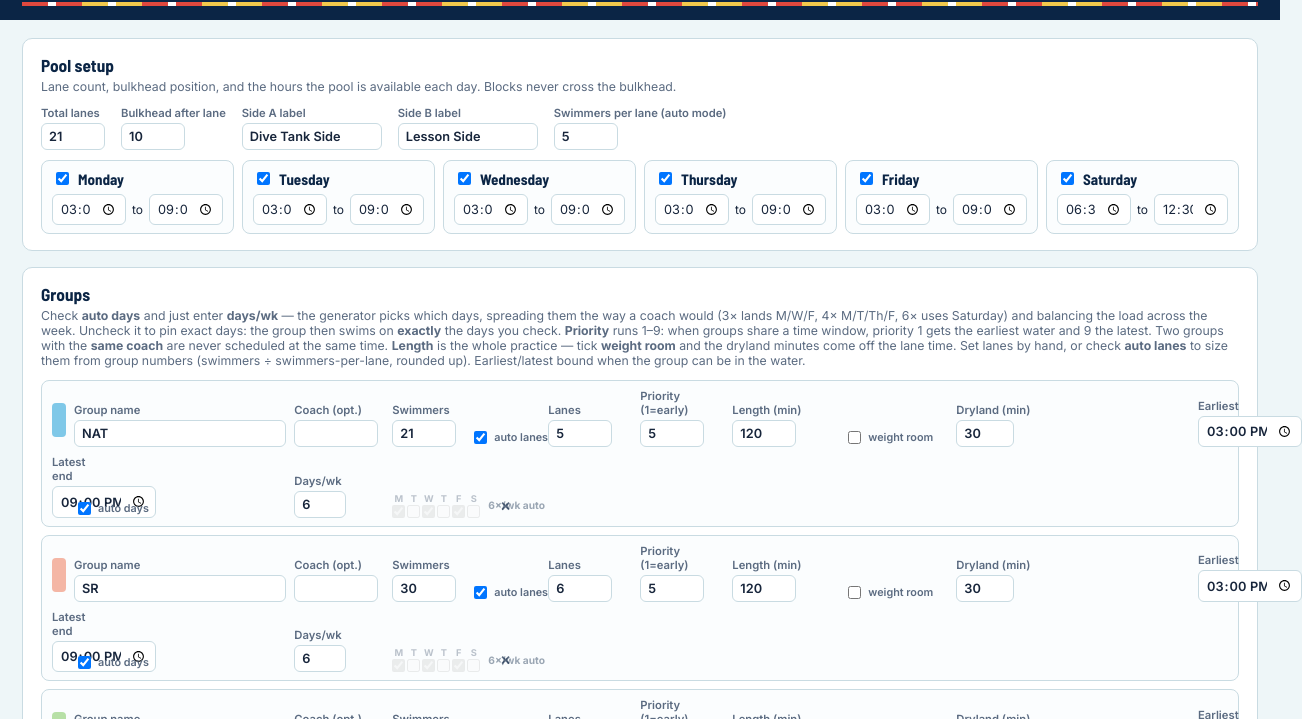
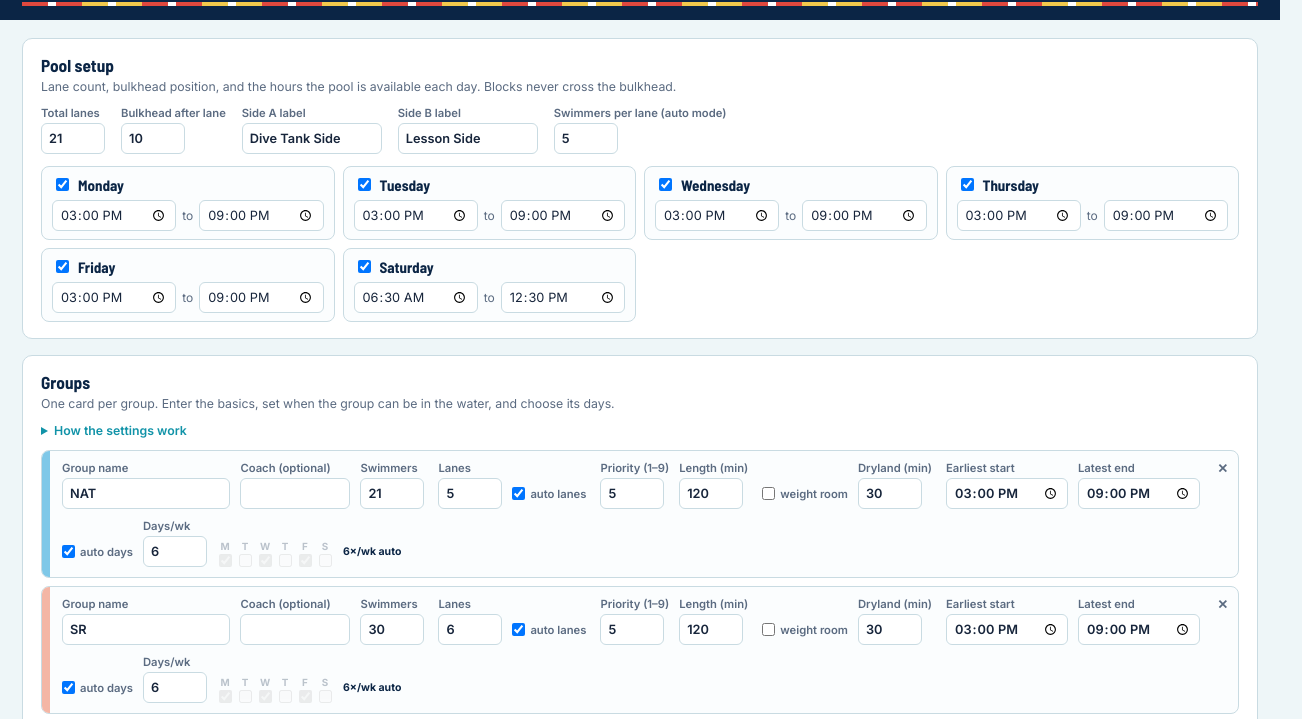
Before and after one commit to lakesideaquatic/poolpuzzle, a plain HTML site: page index.html in a window 1280 px wide. Both pictures are taken after a click on the button "Load LAC Justin roster". Shown: the part 64-783 px from the top of the page, 1302 px wide, since content can reach past the window. Drawn offline with Linux system fonts and the light colour scheme.

Commit message:
Cleaner UI
Cleaned up the UI, rearranged some boxes, and ultimately made the user experience cleaner and less complicated.

```diff
--- a/index.html
+++ b/index.html
@@ -22,6 +22,7 @@
   font-size:15px;
 }
 *{box-sizing:border-box}
+.hidden{display:none}
 body{margin:0;font-family:'Inter',system-ui,sans-serif;color:var(--ink);background:var(--water)}
 h1,h2,h3,.disp{font-family:'Barlow Semi Condensed',sans-serif}
 
@@ -36,11 +37,12 @@ main{max-width:1280px;margin:0 auto;padding:18px 22px 60px}
 .panel h2{margin:0 0 4px;font-size:1.15rem;color:var(--navy)}
 .panel .hint{color:var(--muted);font-size:.82rem;margin:0 0 12px}
 
-label.f{display:flex;flex-direction:column;gap:3px;font-size:.75rem;font-weight:600;color:var(--muted)}
+label.f{display:flex;flex-direction:column;gap:3px;font-size:.75rem;font-weight:600;color:var(--muted);white-space:nowrap}
 input[type=text],input[type=number],input[type=time],select{
   font:inherit;font-size:.85rem;padding:5px 7px;border:1px solid var(--line);border-radius:6px;background:#fff;color:var(--ink);min-width:0}
 input[type=number]{width:64px}
-input[type=time]{width:104px}
+input[type=time]{width:122px}
+input[type=text],input[type=number],input[type=time]{height:31px}
 input:focus,select:focus,button:focus-visible{outline:2px solid var(--aqua);outline-offset:1px}
 
 button{font:inherit;cursor:pointer;border-radius:7px;border:1px solid var(--line);background:#fff;padding:7px 12px;font-weight:600;font-size:.85rem;color:var(--navy)}
@@ -52,27 +54,38 @@ button.ghost{border:none;background:none;color:var(--muted);padding:4px 6px}
 button.ghost:hover{color:var(--rope);background:none}
 
 .settings-grid{display:flex;gap:16px;flex-wrap:wrap;align-items:flex-end}
-.daywins{display:grid;grid-template-columns:repeat(auto-fit,minmax(170px,1fr));gap:8px;margin-top:10px}
+.daywins{display:grid;grid-template-columns:repeat(auto-fill,minmax(290px,1fr));gap:8px;margin-top:12px}
 .daywin{border:1px solid var(--line);border-radius:8px;padding:8px 10px;display:flex;flex-direction:column;gap:6px;background:#fbfdfe}
 .daywin .dw-top{display:flex;align-items:center;gap:6px;font-weight:700;font-family:'Barlow Semi Condensed';color:var(--navy)}
-.daywin .times{display:flex;gap:6px;align-items:center;font-size:.8rem}
+.daywin .times{display:flex;gap:6px;align-items:center;font-size:.8rem;color:var(--muted)}
+.daywin .times input{flex:1 1 0;width:auto;min-width:0}
 .daywin.off{opacity:.5}
 
-/* group + ops tables */
+/* group + ops rows: fields sit in small clusters that wrap as units,
+   so nothing can overlap or run off the page at any window width */
 .rows{display:flex;flex-direction:column;gap:8px}
-.grow,.orow{display:grid;gap:8px;align-items:end;border:1px solid var(--line);border-radius:8px;padding:8px 10px;background:#fbfdfe}
-.grow{grid-template-columns:14px 1.4fr 90px 70px 70px 84px 84px 104px 104px auto 1fr 30px}
-.orow{grid-template-columns:14px 1.4fr auto 104px 104px 80px 80px 1fr 30px}
-.swatch{width:14px;height:34px;border-radius:4px;align-self:stretch;margin-top:14px}
-.daychecks{display:flex;gap:2px}
-.daychecks label{display:flex;flex-direction:column;align-items:center;font-size:.62rem;font-weight:700;color:var(--muted);gap:1px;cursor:pointer}
+.grow,.orow{position:relative;display:flex;flex-wrap:wrap;gap:10px 14px;align-items:flex-end;
+  border:1px solid var(--line);border-radius:8px;padding:10px 38px 10px 20px;background:#fbfdfe;overflow:hidden}
+.swatch{position:absolute;left:0;top:0;bottom:0;width:8px}
+.fg{display:flex;flex-wrap:wrap;gap:8px 10px;align-items:flex-end;min-width:0}
+.fg.id{flex:1 1 320px;max-width:460px}
+.fg.id label.wide{flex:1 1 140px}
+.fg.id label.wide input{width:100%}
+.grow>.ghost,.orow>.ghost{position:absolute;top:6px;right:4px}
+.daychecks{display:flex;gap:4px;align-items:flex-end;min-height:31px}
+.daychecks label{display:flex;flex-direction:column;align-items:center;font-size:.66rem;font-weight:700;color:var(--muted);gap:2px;cursor:pointer;min-width:16px}
 .daychecks input{margin:0}
-.daychecks.off{opacity:.4}
-.daychecks .wk{font-size:.68rem;font-weight:700;color:var(--navy);align-self:center;margin-left:6px;white-space:nowrap}
-.autobox{display:flex;align-items:center;gap:4px;font-size:.72rem;font-weight:600;color:var(--muted);margin-top:16px;white-space:nowrap}
-.addbtns{margin-top:10px;display:flex;gap:8px}
+.daychecks.off label{opacity:.4}
+.daychecks .wk{font-size:.7rem;font-weight:700;color:var(--navy);align-self:center;margin-left:6px;white-space:nowrap}
+.autobox{display:flex;align-items:center;gap:5px;height:31px;font-size:.75rem;font-weight:600;color:var(--muted);white-space:nowrap}
+.autobox input{margin:0}
+.autobox label{cursor:pointer}
+details.how{margin:0 0 12px;font-size:.82rem;color:var(--muted)}
+details.how summary{cursor:pointer;font-weight:600;color:var(--aqua)}
+details.how ul{margin:8px 0 0;padding-left:18px;display:grid;gap:4px;max-width:900px}
+.addbtns{margin-top:10px;display:flex;gap:8px;flex-wrap:wrap}
 
-.genbar{display:flex;align-items:center;gap:14px;margin:20px 0}
+.genbar{display:flex;align-items:center;gap:10px 14px;margin:20px 0;flex-wrap:wrap}
 .genbar .warn{color:var(--rope);font-size:.85rem;font-weight:600}
 
 /* failures */
@@ -88,7 +101,7 @@ button.ghost:hover{color:var(--rope);background:none}
 /* day grid */
 .day-section{background:#fff;border:1px solid var(--line);border-radius:10px;padding:14px;margin-bottom:18px}
 .day-section.hidden{display:none}
-.day-head{display:flex;align-items:baseline;gap:12px;margin-bottom:2px}
+.day-head{display:flex;align-items:baseline;gap:6px 12px;margin-bottom:2px;flex-wrap:wrap}
 .day-head h3{margin:0;font-size:1.3rem;color:var(--navy);text-transform:uppercase;letter-spacing:.04em}
 .day-head .win{color:var(--muted);font-size:.82rem}
 .sides{display:flex;font-family:'Barlow Semi Condensed';font-weight:600;font-size:.78rem;color:var(--muted);letter-spacing:.06em;text-transform:uppercase;margin:6px 0 4px}
@@ -116,7 +129,7 @@ table.summary td .am{color:var(--aqua);font-weight:600}
 table.summary td.offc{color:#b3bfcd}
 
 /* nudge panel */
-#nudge{position:fixed;bottom:18px;left:50%;transform:translateX(-50%);background:var(--navy);color:#fff;border-radius:12px;padding:10px 16px;display:none;gap:10px;align-items:center;box-shadow:0 6px 24px rgba(11,37,69,.35);z-index:50}
+#nudge{position:fixed;bottom:18px;left:50%;transform:translateX(-50%);background:var(--navy);color:#fff;border-radius:12px;padding:10px 16px;display:none;gap:8px 10px;align-items:center;flex-wrap:wrap;justify-content:center;width:max-content;max-width:calc(100vw - 24px);box-shadow:0 6px 24px rgba(11,37,69,.35);z-index:50}
 #nudge.show{display:flex}
 #nudge .nm{font-family:'Barlow Semi Condensed';font-weight:700;margin-right:4px}
 .block.clash{outline:2px dashed #c0392b;outline-offset:-2px;box-shadow:0 2px 10px rgba(192,57,43,.35)}
@@ -126,15 +139,22 @@ table.summary td.offc{color:#b3bfcd}
 .day-head .addbar{margin-left:auto;display:flex;gap:6px;align-items:center}
 .addsel{font:inherit;font-size:.74rem;padding:3px 6px;border:1px solid var(--line);border-radius:6px;background:#fff;max-width:210px}
 .addbtn{font-size:.74rem;padding:4px 10px}
-.poolt{font-size:.68rem;font-weight:700;color:var(--aqua);align-self:center;white-space:nowrap}
+.poolt{font-size:.72rem;font-weight:700;color:var(--aqua);height:31px;display:flex;align-items:center;white-space:nowrap}
+.poolt:empty{display:none}
 #nudge button{background:var(--navy-2);border:1px solid #2a5a96;color:#fff;padding:5px 10px}
 #nudge button:hover{background:var(--aqua)}
 #nudge .keys{font-size:.66rem;opacity:.72;margin-left:2px;border-left:1px solid #2a5a96;padding-left:10px;white-space:nowrap}
-#toast{position:fixed;bottom:80px;left:50%;transform:translateX(-50%);background:var(--rope);color:#fff;padding:8px 16px;border-radius:8px;font-size:.85rem;display:none;z-index:60}
+#toast{max-width:calc(100vw - 24px);position:fixed;bottom:80px;left:50%;transform:translateX(-50%);background:var(--rope);color:#fff;padding:8px 16px;border-radius:8px;font-size:.85rem;display:none;z-index:60}
 
 .io{display:flex;gap:8px;flex-wrap:wrap}
 footer.note{color:var(--muted);font-size:.78rem;max-width:1280px;margin:0 auto;padding:0 22px 30px}
 
+@media (max-width:640px){
+  main{padding:12px 12px 60px}
+  header.app{padding:12px 14px}
+  .panel{padding:12px}
+  #nudge .keys{display:none}
+}
 @media print{
   @page{size:letter landscape;margin:7mm}
   :root{--slot-h:10.5px}
@@ -171,7 +191,17 @@ footer.note{color:var(--muted);font-size:.78rem;max-width:1280px;margin:0 auto;p
 
   <section class="panel">
     <h2>Groups</h2>
-    <p class="hint">Check <b>auto days</b> and just enter <b>days/wk</b> — the generator picks which days, spreading them the way a coach would (3&times; lands M/W/F, 4&times; M/T/Th/F, 6&times; uses Saturday) and balancing the load across the week. Uncheck it to pin exact days: the group then swims on <b>exactly</b> the days you check. <b>Priority</b> runs 1&ndash;9: when groups share a time window, priority 1 gets the earliest water and 9 the latest. Two groups with the <b>same coach</b> are never scheduled at the same time. <b>Length</b> is the whole practice &mdash; tick <b>weight room</b> and the dryland minutes come off the lane time. Set lanes by hand, or check <b>auto lanes</b> to size them from group numbers (swimmers &divide; swimmers-per-lane, rounded up). Earliest/latest bound when the group can be in the water.</p>
+    <p class="hint">One card per group. Enter the basics, set when the group can be in the water, and choose its days.</p>
+    <details class="how"><summary>How the settings work</summary>
+      <ul>
+        <li><b>Auto lanes</b> sizes the group from its numbers (swimmers &divide; swimmers-per-lane, rounded up). Uncheck it to set lanes by hand.</li>
+        <li><b>Priority</b> runs 1&ndash;9: when groups share a time window, priority 1 gets the earliest water and 9 the latest.</li>
+        <li><b>Length</b> is the whole practice. Tick <b>weight room</b> and the dryland minutes come off the lane time.</li>
+        <li><b>Earliest start / Latest end</b> bound when the group can be in the water.</li>
+        <li><b>Auto days</b>: enter days/wk and the generator picks which days (3&times; lands M/W/F, 4&times; M/T/Th/F, 6&times; uses Saturday) and balances the week. Uncheck it and the group swims on <b>exactly</b> the days you check.</li>
+        <li>Two groups with the <b>same coach</b> are never scheduled at the same time.</li>
+      </ul>
+    </details>
     <div class="rows" id="groupRows"></div>
     <div class="addbtns">
       <button id="addGroup">+ Add group</button>
@@ -306,21 +336,33 @@ function renderGroups(){
     const row=el("div","grow");
     row.innerHTML=`
       <div class="swatch" style="background:${g.color}"></div>
-      <label class="f">Group name <input type="text" value="${esc(g.name)}" data-f="name"></label>
-      <label class="f">Coach (opt.) <input type="text" value="${esc(g.coach)}" data-f="coach" style="width:84px"></label>
+      <div class="fg id">
+        <label class="f wide">Group name <input type="text" value="${esc(g.name)}" data-f="name"></label>
+        <label class="f">Coach (optional) <input type="text" value="${esc(g.coach)}" data-f="coach" style="width:110px"></label>
         <label class="f">Swimmers <input type="number" min="1" value="${g.swimmers}" data-f="swimmers"></label>
+      </div>
+      <div class="fg">
+        <label class="f">Lanes <input type="number" min="1" value="${effLanes(g)}" data-f="lanes" ${g.auto?"disabled":""}></label>
         <div class="autobox"><input type="checkbox" ${g.auto?"checked":""} data-f="auto" id="au_${g.id}"><label for="au_${g.id}">auto lanes</label></div>
-      <label class="f">Lanes <input type="number" min="1" value="${effLanes(g)}" data-f="lanes" ${g.auto?"disabled":""}></label>
-      <label class="f" title="1 = earliest water in the group's window, 9 = latest">Priority (1=early) <input type="number" min="1" max="9" value="${g.priority||5}" data-f="priority"></label>
+      </div>
+      <div class="fg">
+        <label class="f" title="1 = earliest water in the group's window, 9 = latest">Priority (1&ndash;9) <input type="number" min="1" max="9" value="${g.priority||5}" data-f="priority"></label>
         <label class="f">Length (min) <input type="number" min="15" step="15" value="${g.dur}" data-f="dur"></label>
+      </div>
+      <div class="fg">
         <div class="autobox"><input type="checkbox" ${g.dryland?"checked":""} data-f="dryland" id="dl_${g.id}"><label for="dl_${g.id}" title="part of the practice is in the weight room, so the group needs the lanes for less time">weight room</label></div>
-      <label class="f" title="minutes in the weight room — subtracted from the practice length to get pool time">Dryland (min) <input type="number" min="0" step="15" value="${g.dryMin||0}" data-f="dryMin" ${g.dryland?"":"disabled"} style="width:58px"></label>
+        <label class="f" title="minutes in the weight room — subtracted from the practice length to get pool time">Dryland (min) <input type="number" min="0" step="15" value="${g.dryMin||0}" data-f="dryMin" ${g.dryland?"":"disabled"}></label>
         <span class="poolt" title="lane time the generator will reserve">${g.dryland?`pool ${effDur(g)}m`:""}</span>
-      <label class="f">Earliest <input type="time" step="900" value="${g.earliest}" data-f="earliest"></label>
+      </div>
+      <div class="fg">
+        <label class="f">Earliest start <input type="time" step="900" value="${g.earliest}" data-f="earliest"></label>
         <label class="f">Latest end <input type="time" step="900" value="${g.latest}" data-f="latest"></label>
+      </div>
+      <div class="fg">
         <div class="autobox"><input type="checkbox" ${g.autoDays?"checked":""} data-f="autoDays" id="ad_${g.id}"><label for="ad_${g.id}" title="let the generator pick which days">auto days</label></div>
-      <label class="f" title="how many practices per week">Days/wk <input type="number" min="1" max="6" value="${g.autoDays?(g.perWeek||3):g.days.filter(Boolean).length}" data-f="perWeek" ${g.autoDays?"":"disabled"} style="width:52px"></label>
+        <label class="f" title="how many practices per week">Days/wk <input type="number" min="1" max="6" value="${g.autoDays?(g.perWeek||3):g.days.filter(Boolean).length}" data-f="perWeek" ${g.autoDays?"":"disabled"}></label>
         <div class="daychecks${g.autoDays?" off":""}">${DAYS_S.map((d,i)=>`<label>${d[0]}<input type="checkbox" data-day="${i}" ${g.days[i]?"checked":""} ${g.autoDays?"disabled":""}></label>`).join("")}<span class="wk">${g.autoDays?(g.perWeek||3)+"&times;/wk auto":g.days.filter(Boolean).length+"&times;/wk"}</span></div>
+      </div>
       <button class="ghost" data-f="del" title="delete group">✕</button>`;
     row.querySelectorAll("input").forEach(inp=>{
       inp.onchange=()=>{
@@ -347,14 +389,21 @@ function renderOps(){
   state.ops.forEach(op=>{
     const row=el("div","orow");
     row.innerHTML=`
-      <div class="swatch" style="background:repeating-linear-gradient(-45deg,#e7edf2 0 6px,#f6f9fb 6px 12px);border:1px solid var(--line)"></div>
-      <label class="f">Operation <input type="text" value="${esc(op.name)}" placeholder="e.g. HS Water Polo" data-f="name"></label>
+      <div class="swatch" style="background:repeating-linear-gradient(-45deg,#e7edf2 0 6px,#f6f9fb 6px 12px);border-right:1px solid var(--line)"></div>
+      <div class="fg id">
+        <label class="f wide">Operation <input type="text" value="${esc(op.name)}" placeholder="e.g. HS Water Polo" data-f="name"></label>
+      </div>
+      <div class="fg">
         <div class="daychecks">${DAYS_S.map((d,i)=>`<label>${d[0]}<input type="checkbox" data-day="${i}" ${op.days[i]?"checked":""}></label>`).join("")}</div>
+      </div>
+      <div class="fg">
         <label class="f">Start <input type="time" step="900" value="${op.start}" data-f="start"></label>
         <label class="f">End <input type="time" step="900" value="${op.end}" data-f="end"></label>
+      </div>
+      <div class="fg">
         <label class="f">Lane from <input type="number" min="1" value="${op.laneFrom}" data-f="laneFrom"></label>
         <label class="f">Lane to <input type="number" min="1" value="${op.laneTo}" data-f="laneTo"></label>
-      <div></div>
+      </div>
       <button class="ghost" data-f="del" title="delete">✕</button>`;
     row.querySelectorAll("input").forEach(inp=>{
       inp.onchange=()=>{
@@ -1340,7 +1389,7 @@ function loadSample(){
     newOp({name:"High School Practice",days:[true,true,true,true,true,false],start:"15:00",end:"16:45",laneFrom:1,laneTo:10})
   ];
   renderGroups();renderOps();
-  toast("Loaded 16 groups + HS practice — tweak, then Generate");
+  toast("Loaded 17 groups + HS practice — tweak, then Generate");
 }
 
 /* ---------- export / import ---------- */
```
Lines whose indentation alone changed are shown as unchanged.
